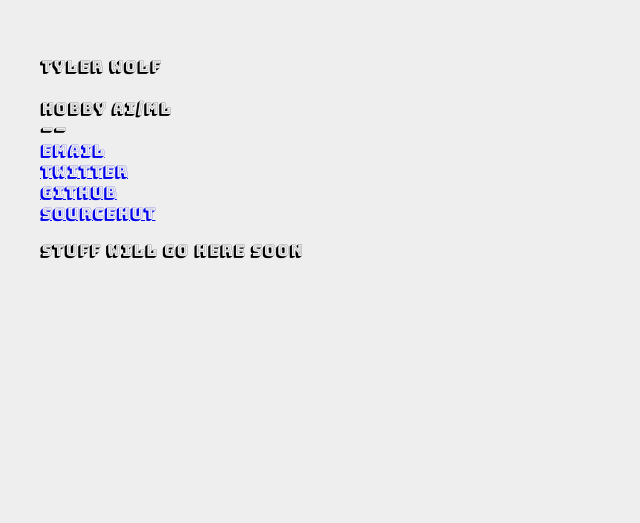
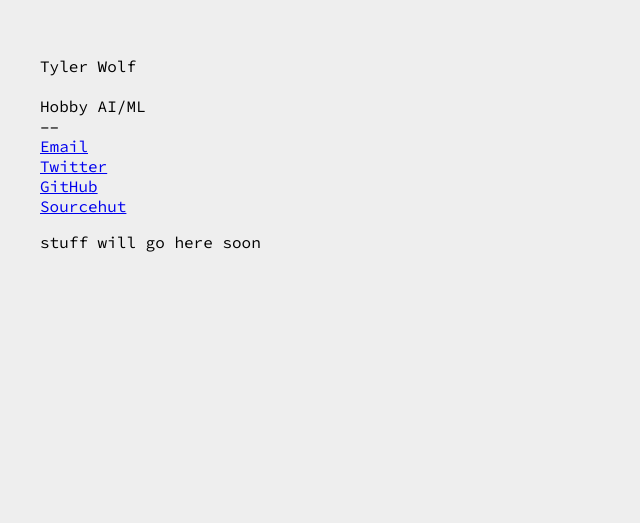
Before and after one commit to thetylerwolfman/thetylerwolfman.github.io, a plain HTML site: page index.html in a window 1280 px wide. Shown: the whole page, without its empty margins (0-640 px from the left). Drawn offline with Linux system fonts and the light colour scheme.

Commit message:
Update index.html

```diff
--- a/index.html
+++ b/index.html
@@ -2,14 +2,12 @@
 <html>
 <head>
 <title>Tyler Wolf</title>
-<!-- not sure which font to use yet -->
-<link href="https://fonts.googleapis.com/css?family=Roboto+Mono&display=swap" rel="stylesheet">
-<link href="https://fonts.googleapis.com/css?family=Bungee+Shade&display=swap" rel="stylesheet">
+<!-- font -->
+<link href="https://fonts.googleapis.com/css?family=Source+Code+Pro&display=swap" rel="stylesheet">
 
 <style>
 body {
-/* font-family: 'Roboto Mono', monospace; */
-font-family: 'Bungee Shade', cursive;
+font-family: 'Source Code Pro', cursive;
 background-color: #eeeeee;
 margin: 40px;
 }
@@ -36,7 +34,7 @@ Hobby AI/ML<br/>
 
 ––<br/>
 <a href="mailto:tyler@twolf.dev">Email</a><br>
-<a href="https://twitter.com/thetylerwolf">Twitter</a><br>
+<a href="https://twitter.com/tylerwolf35">Twitter</a><br>
 <a href="https://github.com/thetylerwolfman">GitHub</a><br>
 <a href="https://git.sr.ht/~tylerwolf/">Sourcehut</a><br>
 
```
